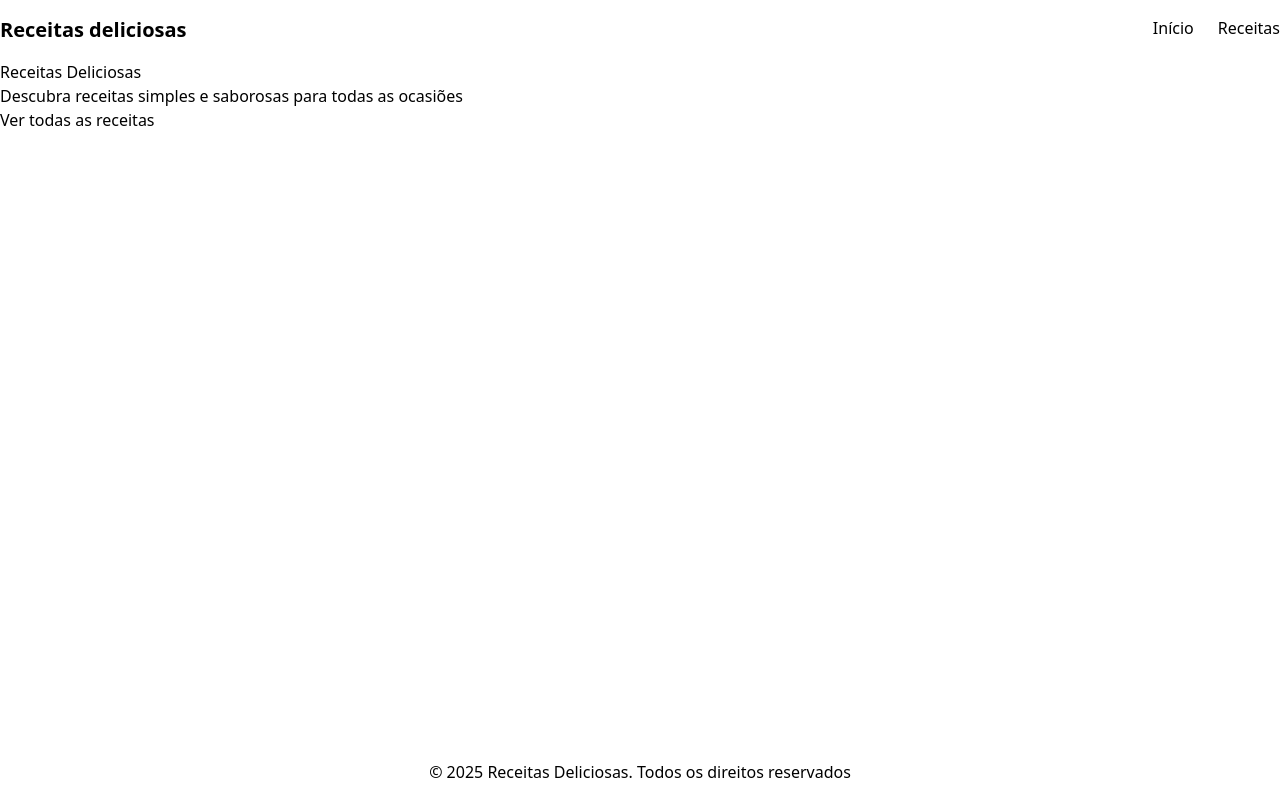
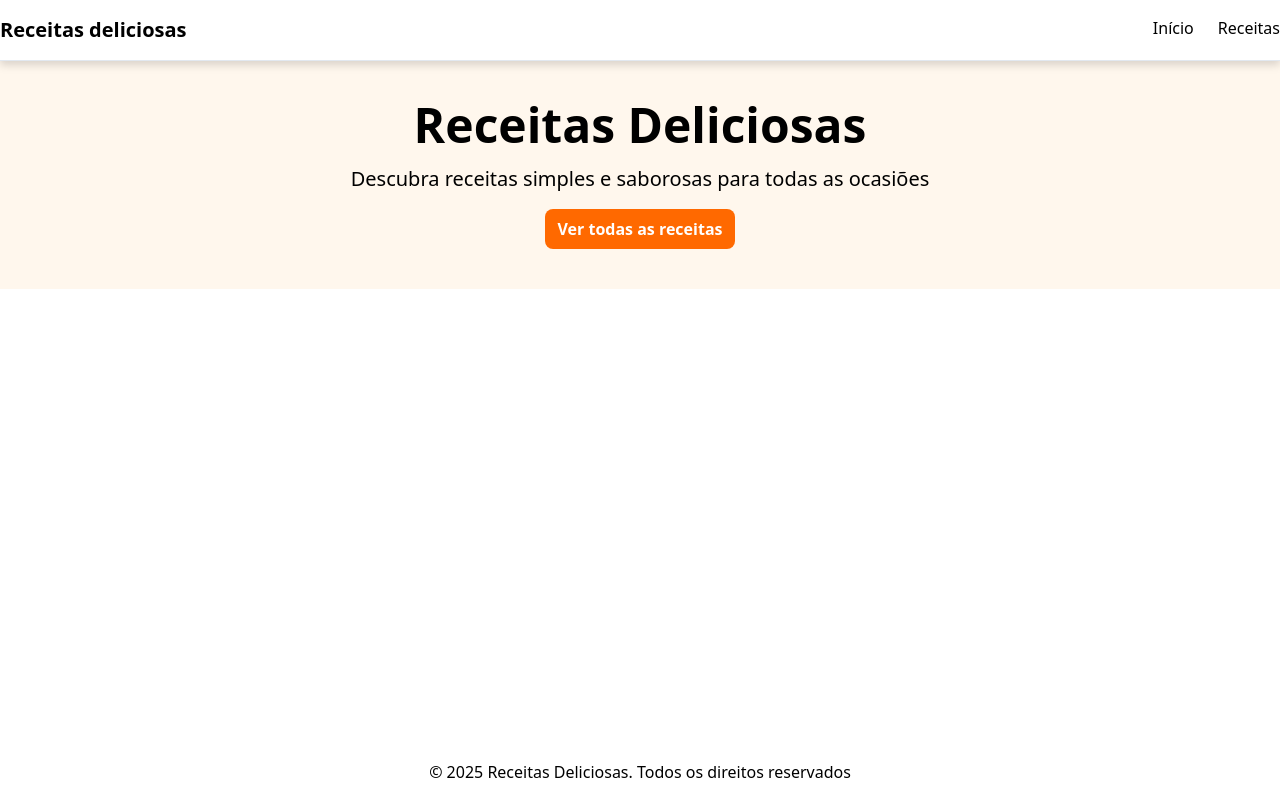
Before and after one commit to juliagarcias/receitas_byron, a Next.js app: page / in a window 1280 px wide. Built offline with nearby package versions, Linux system fonts and the light colour scheme.

Commit message:
feat: adiciona estilos da secao Hero

```diff
--- a/src/app/components/Header/index.tsx
+++ b/src/app/components/Header/index.tsx
@@ -2,7 +2,7 @@
 
 export default function Header() {
   return (
-    <header className="w-full bg-white text-black py-4">
+    <header className="w-full bg-white text-black py-4 border-b border-slate-200 drop-shadow-lg">
       <div className="flex justify-between container mx-auto">
         <Link className="text-xl font-bold hover:scale-105 transition-all" href="/">Receitas deliciosas</Link>
 
--- a/src/app/page.tsx
+++ b/src/app/page.tsx
@@ -3,17 +3,22 @@
 export default function Home() {
   return (
     <main className="flex-grow">
-      <div className="container mx-auto">
-        {/* seção Hero */}
-        <section>
-          <h1>Receitas Deliciosas</h1>
-          <p>Descubra receitas simples e saborosas para todas as ocasiões</p>
+      {/* seção Hero */}
+      <section className="bg-orange-50 py-10">
+        <div className="flex flex-col gap-4 items-center container mx-auto">
+          <h1 className="text-5xl font-bold">Receitas Deliciosas</h1>
+          <p className="text-xl">
+            Descubra receitas simples e saborosas para todas as ocasiões
+          </p>
 
-          <Link href="/receitas">
+          <Link
+            className="bg-orange-500 text-white font-bold rounded-lg px-3 py-2"
+            href="/receitas"
+          >
             Ver todas as receitas
           </Link>
-        </section>
-      </div>
+        </div>
+      </section>
     </main>
   );
 }
```
